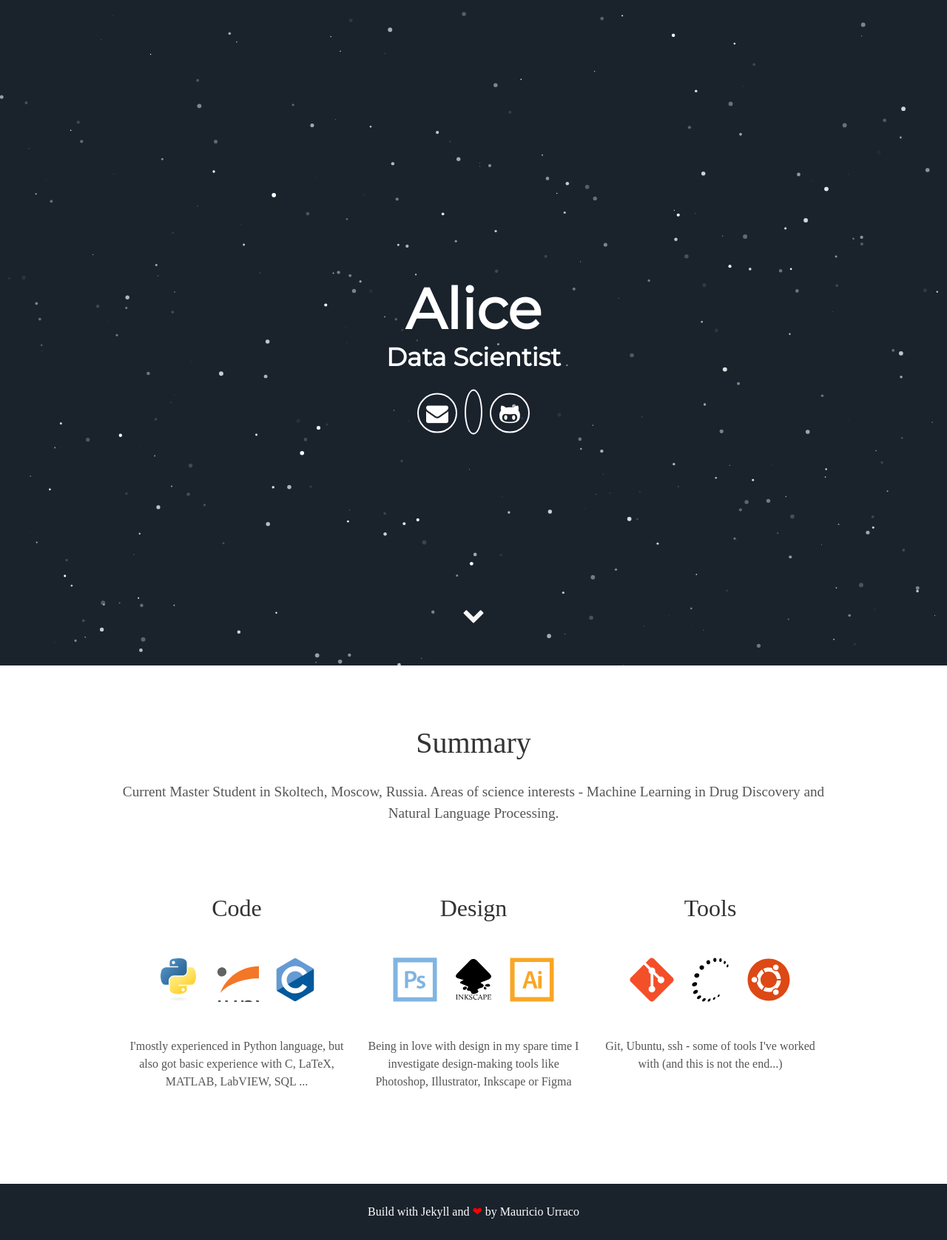
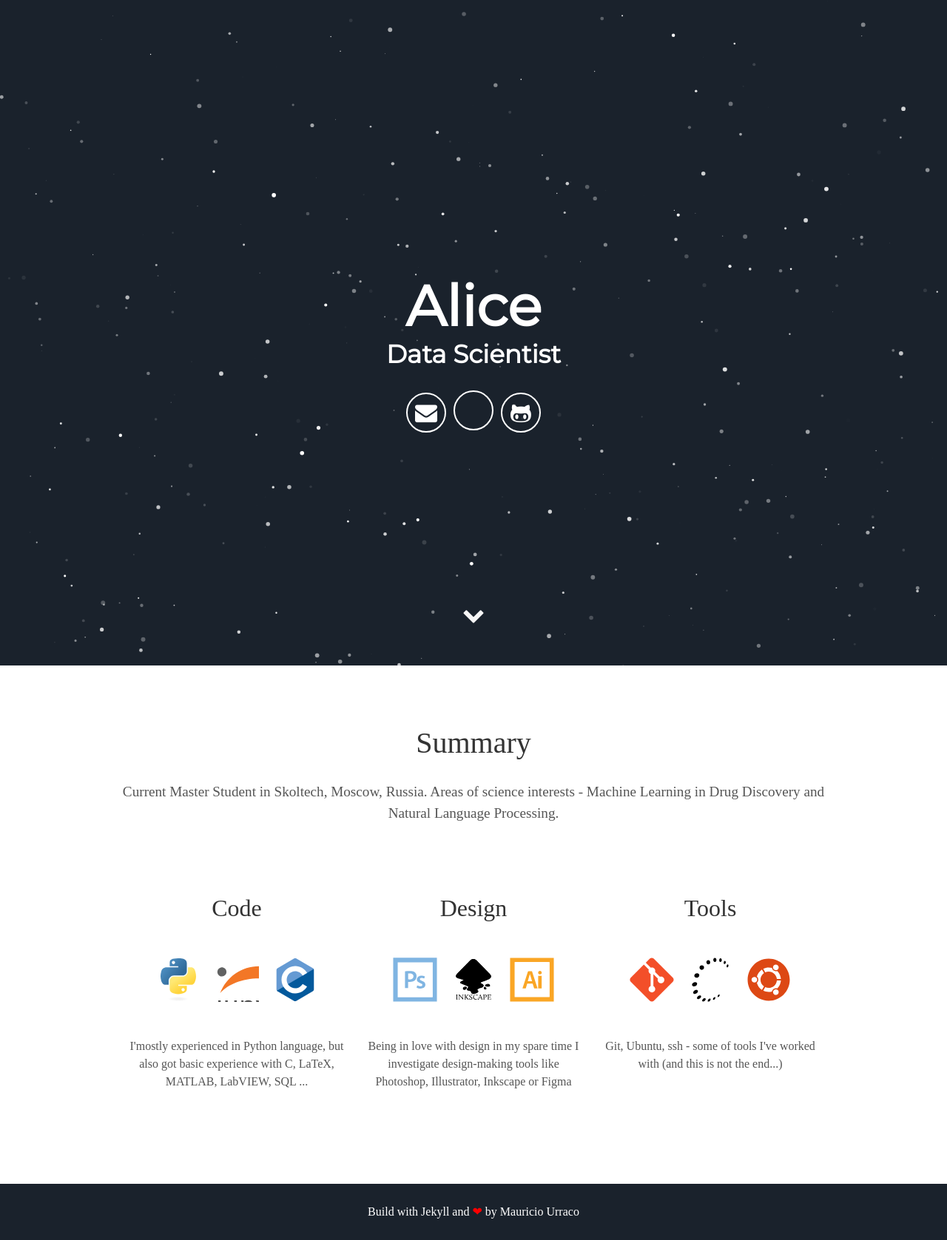
Before and after one commit to korney3/korney3.github.io, a Jekyll site: the page built from index.html, in a window 1280 px wide. Shown: the whole page at 74% size. Built offline with Jekyll 4.4.1, drawn with Linux system fonts in a browser that asks for light colours; some web fonts are replaced.

Commit message:
Update header.html

```diff
--- a/_includes/header.html
+++ b/_includes/header.html
@@ -6,7 +6,7 @@
       </h1>
       <div class="header-icons">
         <a aria-label="Send email" href="mailto:alisa.alenicheva@skoltech.ru"><i class="icon fa fa-envelope"></i></a>
-        <a aria-label="My Telegram" target="_blank" href="https://t.me/a_xyli"><i class="icon fab fa-telegram-plane" aria-hidden="true"></i></a>
+        <a aria-label="My Telegram" target="_blank" href="https://t.me/a_xyli"><i class="icon fa fa-var-telegram-plane" aria-hidden="true"></i></a>
         <!--
         <a aria-label="CV" href="https://t.me/a_xyli"><i class="fab fa-telegram"></i>
         <a aria-label="My Instagram" target="_blank" href="https://www.instagram.com/mauriciourraco7"><i class="icon fa fa-instagram" aria-hidden="true"></i></a>
```
